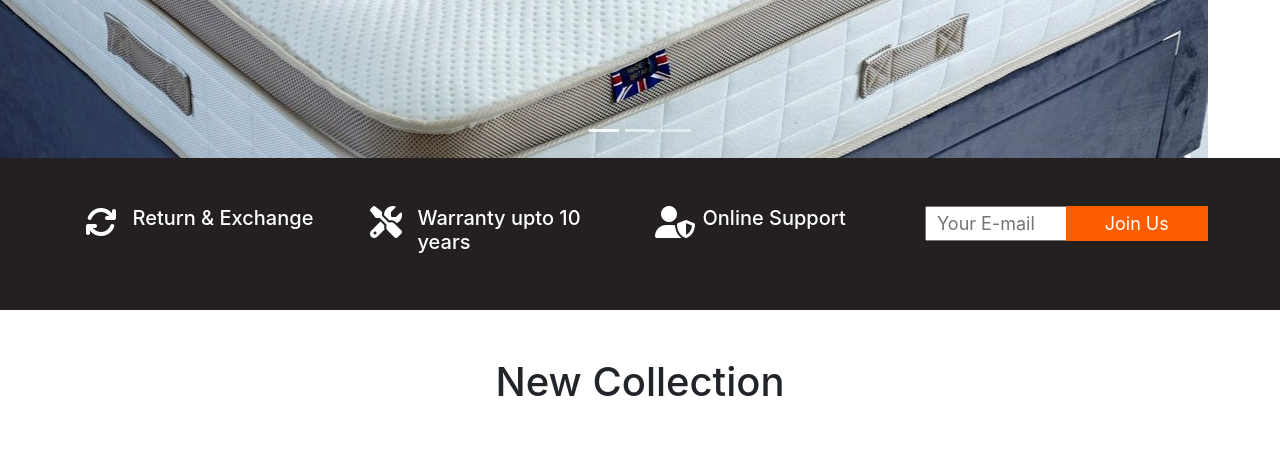
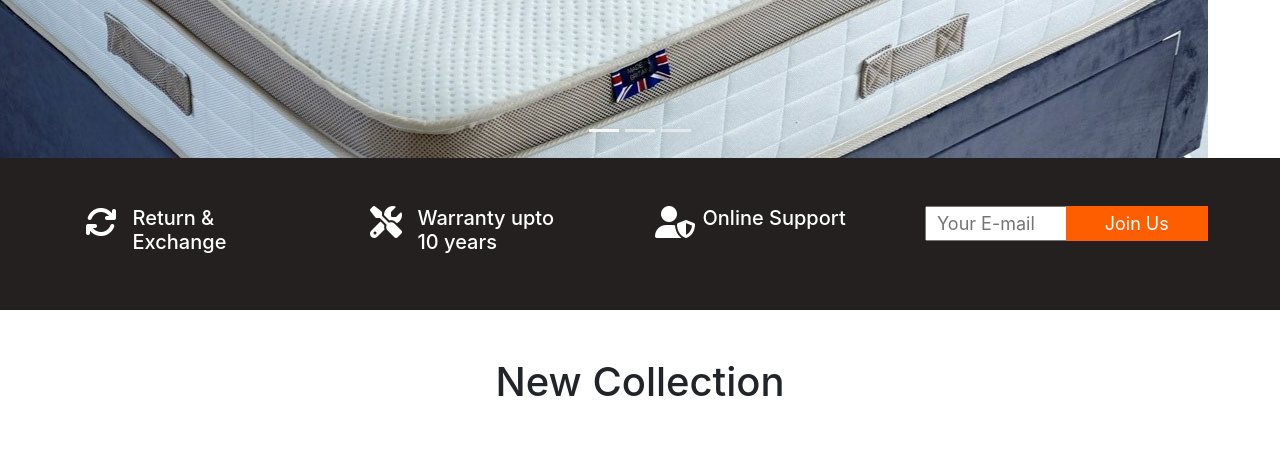
Before and after one commit to Dishafoams007/DishaFoams, a plain HTML site: page index.html in a window 1280 px wide. Shown: the part 595-1054 px from the top of the page. Drawn offline with nearby package versions, Linux system fonts and the light colour scheme.

Commit message:
Update index.html

```diff
--- a/index.html
+++ b/index.html
@@ -130,7 +130,7 @@
                         <div class="col-lg-2">
                             <span><i class="fas fa-sync"></i></span>
                         </div>
-                        <div class="col-lg-10">
+                        <div class="col-lg-8">
                             <h5>Return & Exchange</h5>
                         </div>
                     </div>
@@ -140,7 +140,7 @@
                         <div class="col-lg-2">
                             <span><i class="fas fa-tools"></i></span>
                         </div>
-                        <div class="col-lg-10">
+                        <div class="col-lg-8">
                             <h5>Warranty upto 10 years</h5>
                         </div>
                     </div>
@@ -150,7 +150,7 @@
                         <div class="col-lg-2">
                             <span><i class="fas fa-user-shield"></i></span>
                         </div>
-                        <div class="col-lg-10">
+                        <div class="col-lg-8">
                             <h5>Online Support</h5>
                         </div>
                     </div>
```
